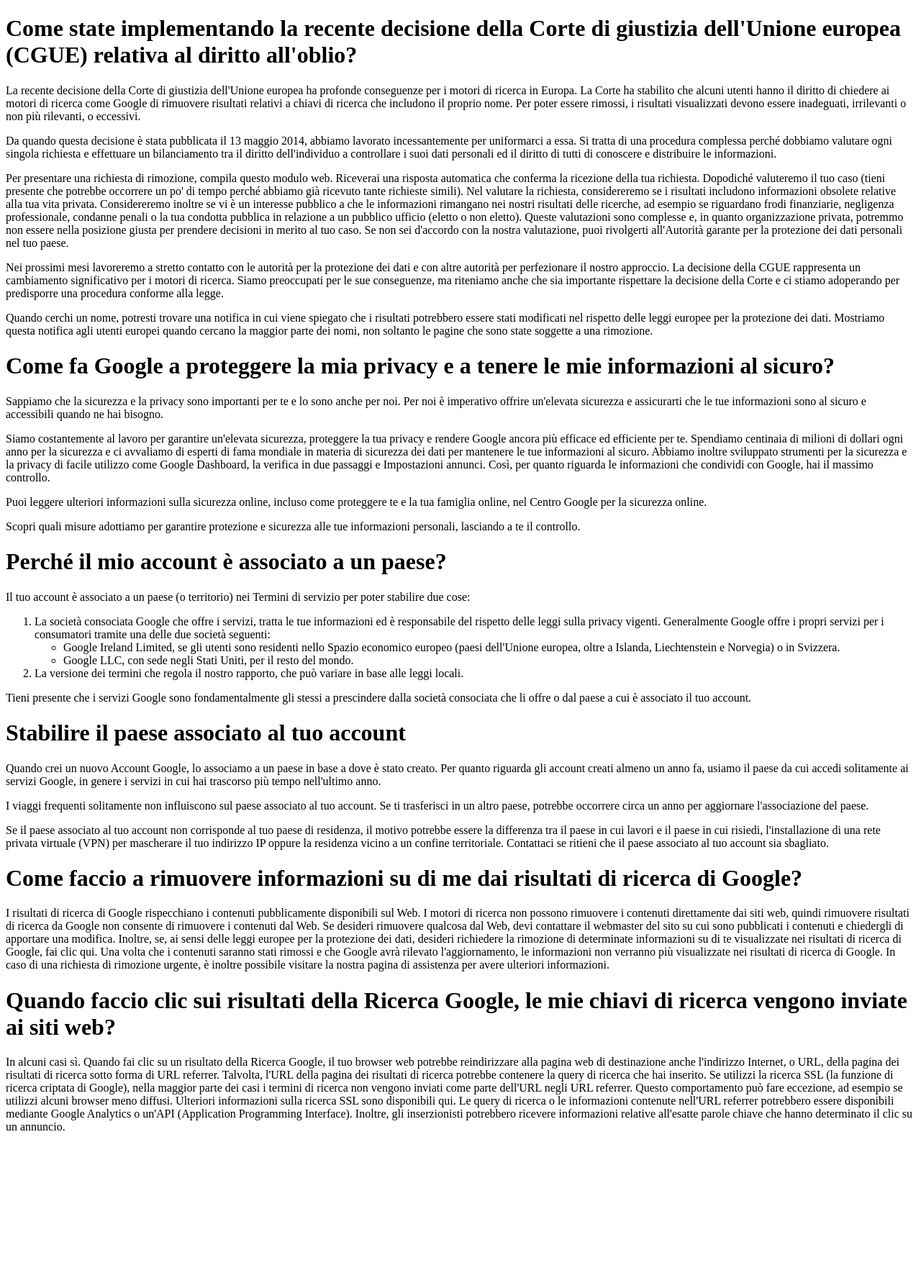
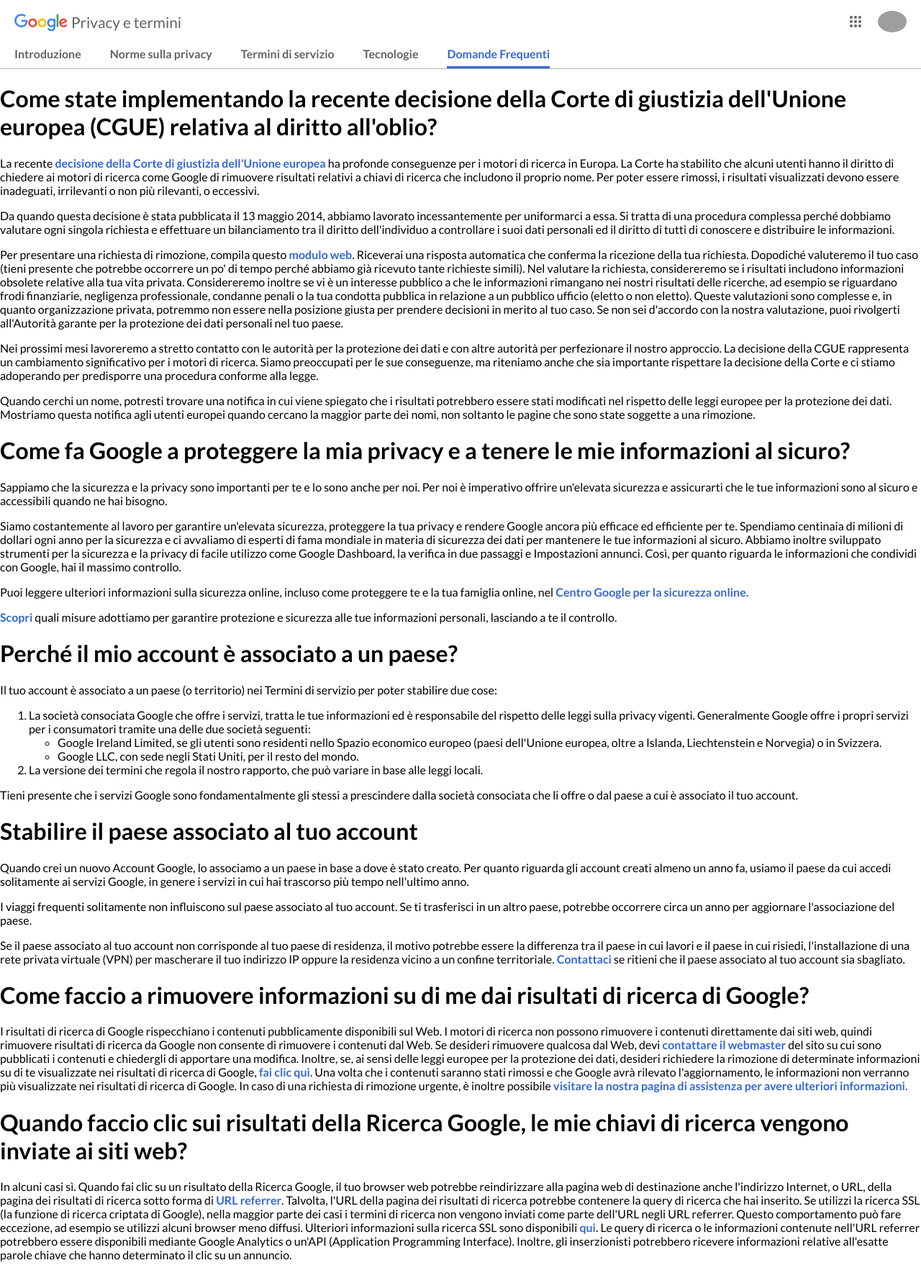
Before and after one commit to cristark/php-google-faq, a PHP site: page / in a window 1280 px wide. Shown: the whole page at 72% size. Before the commit the page ends 1571 px from the top, so only its background shows below. Run offline with PHP 8.4, Linux system fonts and the light colour scheme; grey boxes are pictures that could not be loaded.

Commit message:
header style

```diff
--- a/index.php
+++ b/index.php
@@ -2,18 +2,16 @@
 $faq = [
     [
         'title' => 'Come state implementando la recente decisione della Corte di giustizia dell\'Unione europea (CGUE) relativa al diritto all\'oblio?',
-        'text' => '<p>La recente <a>decisione della Corte di giustizia dell\'Unione europea</a> ha profonde conseguenze per i motori di ricerca in Europa. La Corte ha stabilito che alcuni utenti hanno il diritto di chiedere ai motori di ricerca come Google di rimuovere risultati relativi a chiavi di ricerca che includono il proprio nome. Per poter essere rimossi, i risultati visualizzati devono essere inadeguati, irrilevanti o non più rilevanti, o eccessivi.</p>
+        'text' => '<p>La recente <a href="#">decisione della Corte di giustizia dell\'Unione europea</a> ha profonde conseguenze per i motori di ricerca in Europa. La Corte ha stabilito che alcuni utenti hanno il diritto di chiedere ai motori di ricerca come Google di rimuovere risultati relativi a chiavi di ricerca che includono il proprio nome. Per poter essere rimossi, i risultati visualizzati devono essere inadeguati, irrilevanti o non più rilevanti, o eccessivi.</p>
         <p>Da quando questa decisione è stata pubblicata il 13 maggio 2014, abbiamo lavorato incessantemente per uniformarci a essa. Si tratta di una procedura complessa perché dobbiamo valutare ogni singola richiesta e effettuare un bilanciamento tra il diritto dell\'individuo a controllare i suoi dati personali ed il diritto di tutti di conoscere e distribuire le informazioni.</p>
-        <p>Per presentare una richiesta di rimozione, compila questo <a>modulo web</a>. Riceverai una risposta automatica che conferma la ricezione della tua richiesta. Dopodiché valuteremo il tuo caso (tieni presente che potrebbe occorrere un po\' di tempo perché abbiamo già ricevuto tante richieste simili). Nel valutare la richiesta, considereremo se i risultati includono informazioni obsolete relative alla tua vita privata. Considereremo inoltre se vi è un interesse pubblico a che le informazioni rimangano nei nostri risultati delle ricerche, ad esempio se riguardano frodi finanziarie, negligenza professionale, condanne penali o la tua condotta pubblica in relazione a un pubblico ufficio (eletto o non eletto). Queste valutazioni sono complesse e, in quanto organizzazione privata, potremmo non essere nella posizione giusta per prendere decisioni in merito al tuo caso. Se non sei d\'accordo con la nostra valutazione, puoi rivolgerti all\'Autorità garante per la protezione dei dati personali nel tuo paese.</p>
+        <p>Per presentare una richiesta di rimozione, compila questo <a href="#">modulo web</a>. Riceverai una risposta automatica che conferma la ricezione della tua richiesta. Dopodiché valuteremo il tuo caso (tieni presente che potrebbe occorrere un po\' di tempo perché abbiamo già ricevuto tante richieste simili). Nel valutare la richiesta, considereremo se i risultati includono informazioni obsolete relative alla tua vita privata. Considereremo inoltre se vi è un interesse pubblico a che le informazioni rimangano nei nostri risultati delle ricerche, ad esempio se riguardano frodi finanziarie, negligenza professionale, condanne penali o la tua condotta pubblica in relazione a un pubblico ufficio (eletto o non eletto). Queste valutazioni sono complesse e, in quanto organizzazione privata, potremmo non essere nella posizione giusta per prendere decisioni in merito al tuo caso. Se non sei d\'accordo con la nostra valutazione, puoi rivolgerti all\'Autorità garante per la protezione dei dati personali nel tuo paese.</p>
         <p>Nei prossimi mesi lavoreremo a stretto contatto con le autorità per la protezione dei dati e con altre autorità per perfezionare il nostro approccio. La decisione della CGUE rappresenta un cambiamento significativo per i motori di ricerca. Siamo preoccupati per le sue conseguenze, ma riteniamo anche che sia importante rispettare la decisione della Corte e ci stiamo adoperando per predisporre una procedura conforme alla legge.</p>
         <p>Quando cerchi un nome, potresti trovare una notifica in cui viene spiegato che i risultati potrebbero essere stati modificati nel rispetto delle leggi europee per la protezione dei dati. Mostriamo questa notifica agli utenti europei quando cercano la maggior parte dei nomi, non soltanto le pagine che sono state soggette a una rimozione.</p>'
     ],
     [
         'title' => 'Come fa Google a proteggere la mia privacy e a tenere le mie informazioni al sicuro?',
         'text' => '<p>Sappiamo che la sicurezza e la privacy sono importanti per te e lo sono anche per noi. Per noi è imperativo offrire un\'elevata sicurezza e assicurarti che le tue informazioni sono al sicuro e accessibili quando ne hai bisogno.</p>
-        <p>Siamo costantemente al lavoro per garantire un\'elevata sicurezza, proteggere la tua privacy e rendere Google ancora più efficace ed efficiente per te. Spendiamo centinaia di milioni di dollari ogni anno per la sicurezza e ci avvaliamo di esperti di fama mondiale in materia di sicurezza dei dati per mantenere le tue informazioni al sicuro. Abbiamo inoltre sviluppato strumenti per la sicurezza e la privacy di facile utilizzo come Google Dashboard, la verifica in due passaggi e Impostazioni annunci. Così, per quanto riguarda le informazioni che condividi con Google, hai il massimo controllo.</p>
-        <p>Puoi leggere ulteriori informazioni sulla sicurezza online, incluso come proteggere te e la tua famiglia online, nel <a>Centro Google per la sicurezza online.</a></p>
-        <p><a>Scopri</a> quali misure adottiamo per garantire protezione e sicurezza alle tue informazioni personali, lasciando a te il controllo.</p>'
+        <p>Siamo costantemente al lavoro per garantire un\'elevata sicurezza, proteggere la tua privacy e rendere Google ancora più efficace ed efficiente per te. Spendiamo centinaia di milioni di dollari ogni anno per la sicurezza e ci avvaliamo di esperti di fama mondiale in materia di sicurezza dei dati per mantenere le tue informazioni al sicuro. Abbiamo inoltre sviluppato strumenti per la sicurezza e la privacy di facile utilizzo come Google Dashboard, la verifica in due passaggi e Impostazioni annunci. Così, per quanto riguarda le informazioni che condividi con Google, hai il massimo controllo.</p><p>Puoi leggere ulteriori informazioni sulla sicurezza online, incluso come proteggere te e la tua famiglia online, nel <a href="#">Centro Google per la sicurezza online.</a></p><p><a href="#">Scopri</a> quali misure adottiamo per garantire protezione e sicurezza alle tue informazioni personali, lasciando a te il controllo.</p>'
     ],
     [
         'title' => 'Perché il mio account è associato a un paese?',
@@ -33,15 +31,15 @@ $faq = [
         'title' => 'Stabilire il paese associato al tuo account',
         'text' => '<p>Quando crei un nuovo Account Google, lo associamo a un paese in base a dove è stato creato. Per quanto riguarda gli account creati almeno un anno fa, usiamo il paese da cui accedi solitamente ai servizi Google, in genere i servizi in cui hai trascorso più tempo nell\'ultimo anno.</p>
         <p>I viaggi frequenti solitamente non influiscono sul paese associato al tuo account. Se ti trasferisci in un altro paese, potrebbe occorrere circa un anno per aggiornare l\'associazione del paese.</p>
-        <p>Se il paese associato al tuo account non corrisponde al tuo paese di residenza, il motivo potrebbe essere la differenza tra il paese in cui lavori e il paese in cui risiedi, l\'installazione di una rete privata virtuale (VPN) per mascherare il tuo indirizzo IP oppure la residenza vicino a un confine territoriale. <a>Contattaci</a> se ritieni che il paese associato al tuo account sia sbagliato.</p>'
+        <p>Se il paese associato al tuo account non corrisponde al tuo paese di residenza, il motivo potrebbe essere la differenza tra il paese in cui lavori e il paese in cui risiedi, l\'installazione di una rete privata virtuale (VPN) per mascherare il tuo indirizzo IP oppure la residenza vicino a un confine territoriale. <a href="#">Contattaci</a> se ritieni che il paese associato al tuo account sia sbagliato.</p>'
     ],
     [
         'title' => 'Come faccio a rimuovere informazioni su di me dai risultati di ricerca di Google?',
-        'text' => '<p>I risultati di ricerca di Google rispecchiano i contenuti pubblicamente disponibili sul Web. I motori di ricerca non possono rimuovere i contenuti direttamente dai siti web, quindi rimuovere risultati di ricerca da Google non consente di rimuovere i contenuti dal Web. Se desideri rimuovere qualcosa dal Web, devi <a>contattare il webmaster</a> del sito su cui sono pubblicati i contenuti e chiedergli di apportare una modifica. Inoltre, se, ai sensi delle leggi europee per la protezione dei dati, desideri richiedere la rimozione di determinate informazioni su di te visualizzate nei risultati di ricerca di Google, <a>fai clic qui</a>. Una volta che i contenuti saranno stati rimossi e che Google avrà rilevato l\'aggiornamento, le informazioni non verranno più visualizzate nei risultati di ricerca di Google. In caso di una richiesta di rimozione urgente, è inoltre possibile <a>visitare la nostra pagina di assistenza per avere ulteriori informazioni.</a></p>'
+        'text' => '<p>I risultati di ricerca di Google rispecchiano i contenuti pubblicamente disponibili sul Web. I motori di ricerca non possono rimuovere i contenuti direttamente dai siti web, quindi rimuovere risultati di ricerca da Google non consente di rimuovere i contenuti dal Web. Se desideri rimuovere qualcosa dal Web, devi <a href="#">contattare il webmaster</a> del sito su cui sono pubblicati i contenuti e chiedergli di apportare una modifica. Inoltre, se, ai sensi delle leggi europee per la protezione dei dati, desideri richiedere la rimozione di determinate informazioni su di te visualizzate nei risultati di ricerca di Google, <a href="#">fai clic qui</a>. Una volta che i contenuti saranno stati rimossi e che Google avrà rilevato l\'aggiornamento, le informazioni non verranno più visualizzate nei risultati di ricerca di Google. In caso di una richiesta di rimozione urgente, è inoltre possibile <a href="#">visitare la nostra pagina di assistenza per avere ulteriori informazioni.</a></p>'
     ],
     [
         'title' => 'Quando faccio clic sui risultati della Ricerca Google, le mie chiavi di ricerca vengono inviate ai siti web?',
-        'text' => '<p>In alcuni casi sì. Quando fai clic su un risultato della Ricerca Google, il tuo browser web potrebbe reindirizzare alla pagina web di destinazione anche l\'indirizzo Internet, o URL, della pagina dei risultati di ricerca sotto forma di <a>URL referrer</a>. Talvolta, l\'URL della pagina dei risultati di ricerca potrebbe contenere la query di ricerca che hai inserito. Se utilizzi la ricerca SSL (la funzione di ricerca criptata di Google), nella maggior parte dei casi i termini di ricerca non vengono inviati come parte dell\'URL negli URL referrer. Questo comportamento può fare eccezione, ad esempio se utilizzi alcuni browser meno diffusi. Ulteriori informazioni sulla ricerca SSL sono disponibili <a>qui</a>. Le query di ricerca o le informazioni contenute nell\'URL referrer potrebbero essere disponibili mediante Google Analytics o un\'API (Application Programming Interface). Inoltre, gli inserzionisti potrebbero ricevere informazioni relative all\'esatte parole chiave che hanno determinato il clic su un annuncio.</p>'
+        'text' => '<p>In alcuni casi sì. Quando fai clic su un risultato della Ricerca Google, il tuo browser web potrebbe reindirizzare alla pagina web di destinazione anche l\'indirizzo Internet, o URL, della pagina dei risultati di ricerca sotto forma di <a href="#">URL referrer</a>. Talvolta, l\'URL della pagina dei risultati di ricerca potrebbe contenere la query di ricerca che hai inserito. Se utilizzi la ricerca SSL (la funzione di ricerca criptata di Google), nella maggior parte dei casi i termini di ricerca non vengono inviati come parte dell\'URL negli URL referrer. Questo comportamento può fare eccezione, ad esempio se utilizzi alcuni browser meno diffusi. Ulteriori informazioni sulla ricerca SSL sono disponibili <a href="#">qui</a>. Le query di ricerca o le informazioni contenute nell\'URL referrer potrebbero essere disponibili mediante Google Analytics o un\'API (Application Programming Interface). Inoltre, gli inserzionisti potrebbero ricevere informazioni relative all\'esatte parole chiave che hanno determinato il clic su un annuncio.</p>'
     ]
 ];
 ?>
@@ -52,12 +50,45 @@ $faq = [
     <meta charset="UTF-8">
     <meta name="viewport" content="width=device-width, initial-scale=1, maximum-scale=1, user-scalable=no">
     <title>Domande Frequenti - Privacy e Termini - Google</title>
+    <!-- Favicon -->
     <link rel="shortcut icon" href="https://cdn.pixabay.com/photo/2016/03/31/19/58/avatar-1295430_1280.png" type="image/png">
-    <!-- <link rel="stylesheet" href="style.css"> -->
+    <!-- Link FontAwesome -->
+    <link rel="stylesheet" href="https://cdnjs.cloudflare.com/ajax/libs/font-awesome/5.15.1/css/all.min.css">
+    <!-- Link Google Font -->
+    <link rel="preconnect" href="https://fonts.gstatic.com">
+    <link href="https://fonts.googleapis.com/css2?family=Lato:wght@300;400;700&display=swap" rel="stylesheet">
+    <!-- Link Vue -->
+    <script src="https://cdn.jsdelivr.net/npm/vue@2"></script>
+    <!-- Link foglio di stile -->
+    <link rel="stylesheet" href="style.css">
 </head>
 <body>
+    <div id="app">
 
-    <!-- MAIN -->
+            <!-- | HEADER | -->
+            <header>
+                <div class="top_header">
+                    <div class="logo">
+                        <img src="img/Google_2015_logo.svg" alt="Logo Google">
+                        <h2>Privacy e termini</h2>
+                    </div>
+                    <div class="buttons">
+                        <div class="menu">
+                            <div v-for="i in 9" class="point"></div>
+                        </div>
+                        <img src="https://lh3.googleusercontent.com/ogw/ADGmqu-szmK9IAKrtCYEWRNQJ7tMUgPKIgoCCSzcLb21Lw=s64-c-mo" alt="">
+                    </div>
+                </div>
+                <nav class="main_nav">
+                    <ul>
+                        <li @click="headerCounter = index" v-for="(element, index) in headerNav" :class="(headerCounter == index)?'active':''"><a href="#">{{element}}</a></li>
+                    </ul>
+                </nav>
+            </header>
+
+            <section class="divider"></section>
+
+            <!-- | MAIN | -->
             <main>
 
                 <?php foreach ($faq as $element) { ?>
@@ -65,6 +96,9 @@ $faq = [
                     <p><?php echo $element['text'] ?></p>
                 <?php } ?>
             </main>
+    </div>
 
+    <!-- Link Script Javascript -->
+    <script src="js/script.js" charset="utf-8"></script>
 </body>
 </html>
--- /dev/null
+++ b/style.css
@@ -0,0 +1,102 @@
+* {
+  box-sizing: border-box;
+}
+
+body {
+  margin: 0;
+  padding: 0;
+  font-family: "Lato", sans-serif;
+}
+
+h2 {
+  font-size: 1.3em;
+  font-weight: 400;
+  color: #5f6368;
+  margin: 0;
+}
+
+i {
+  color: #5f6368;
+}
+
+header ul {
+  list-style-type: none;
+  padding: 0;
+  margin: 0;
+}
+
+header li {
+  display: inline-block;
+}
+
+a {
+  text-decoration: none;
+  color: #5f6368;
+  font-weight: 600;
+}
+
+.divider {
+  background: #b4b4b4;
+  height: 1px;
+}
+
+/* | HEADER | */
+header {
+  padding: 0 20px;
+}
+
+.top_header,
+.logo,
+.buttons {
+  display: flex;
+  justify-content: space-between;
+  align-items: center;
+}
+
+.top_header {
+  margin-top: 15px;
+}
+
+.top_header .logo img {
+  height: 25px;
+  margin-right: 5px;
+  margin-top: 3px;
+}
+
+.top_header .buttons .menu {
+  width: 20px;
+  display: flex;
+  flex-wrap: wrap;
+  margin-right: 20px;
+}
+
+.top_header .buttons .menu .point {
+  width: 4px;
+  height: 4px;
+  background: #5f6368;
+  border-radius: 50%;
+  margin: 1px;
+}
+
+.top_header .buttons img {
+  height: 30px;
+  border-radius: 50%;
+}
+
+.main_nav ul li {
+  margin-right: 40px;
+  padding: 20px 0 8px;
+}
+
+.main_nav ul li.active a {
+  color: #3367d6;
+}
+
+.main_nav ul li.active {
+  border-bottom: 3px solid #3367d6;
+}
+
+/* | MAIN | */
+main a {
+  color: #3367d6;
+}
```
Also changed, not shown: js/script.js (added, +7 -0 lines), img/Google_2015_logo.svg (added). Lines whose indentation alone changed are shown as unchanged.
